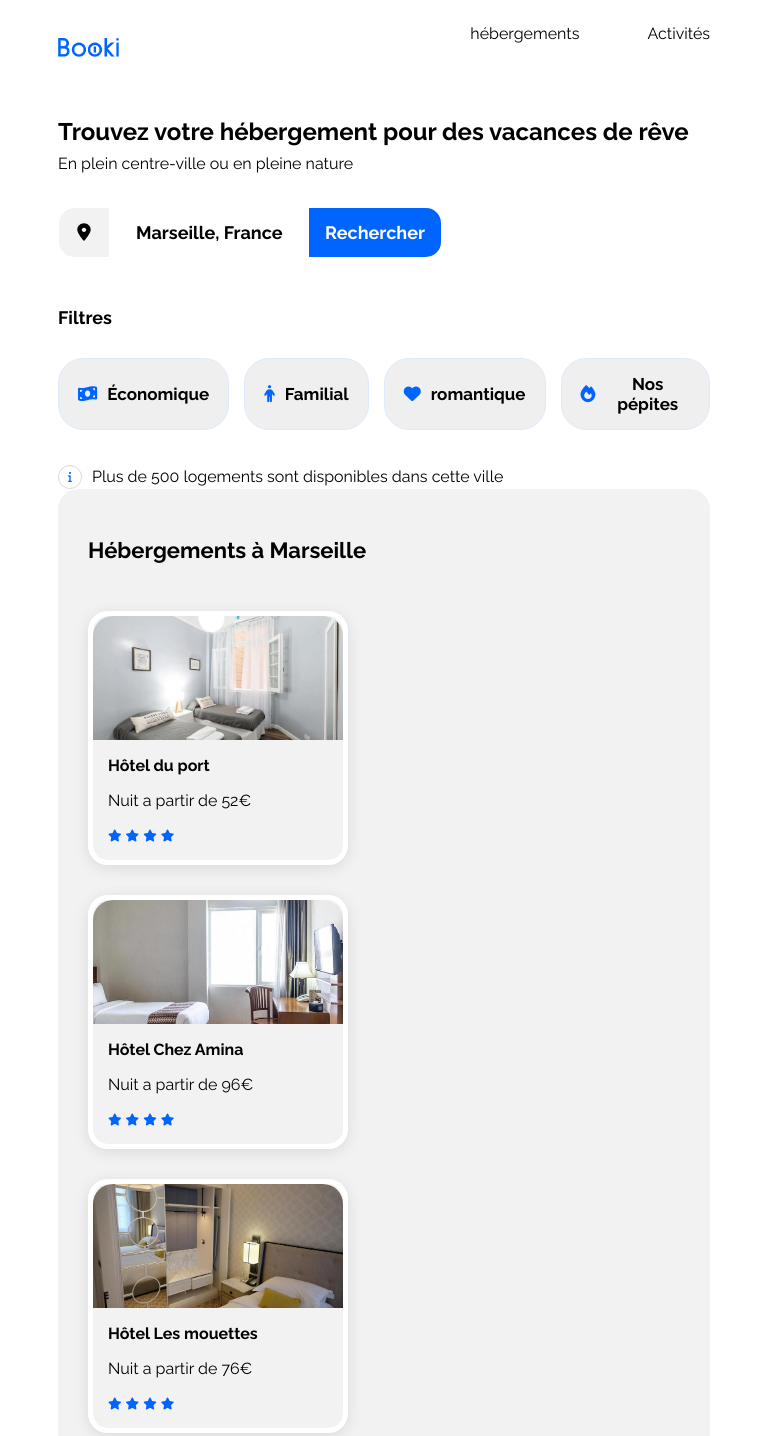
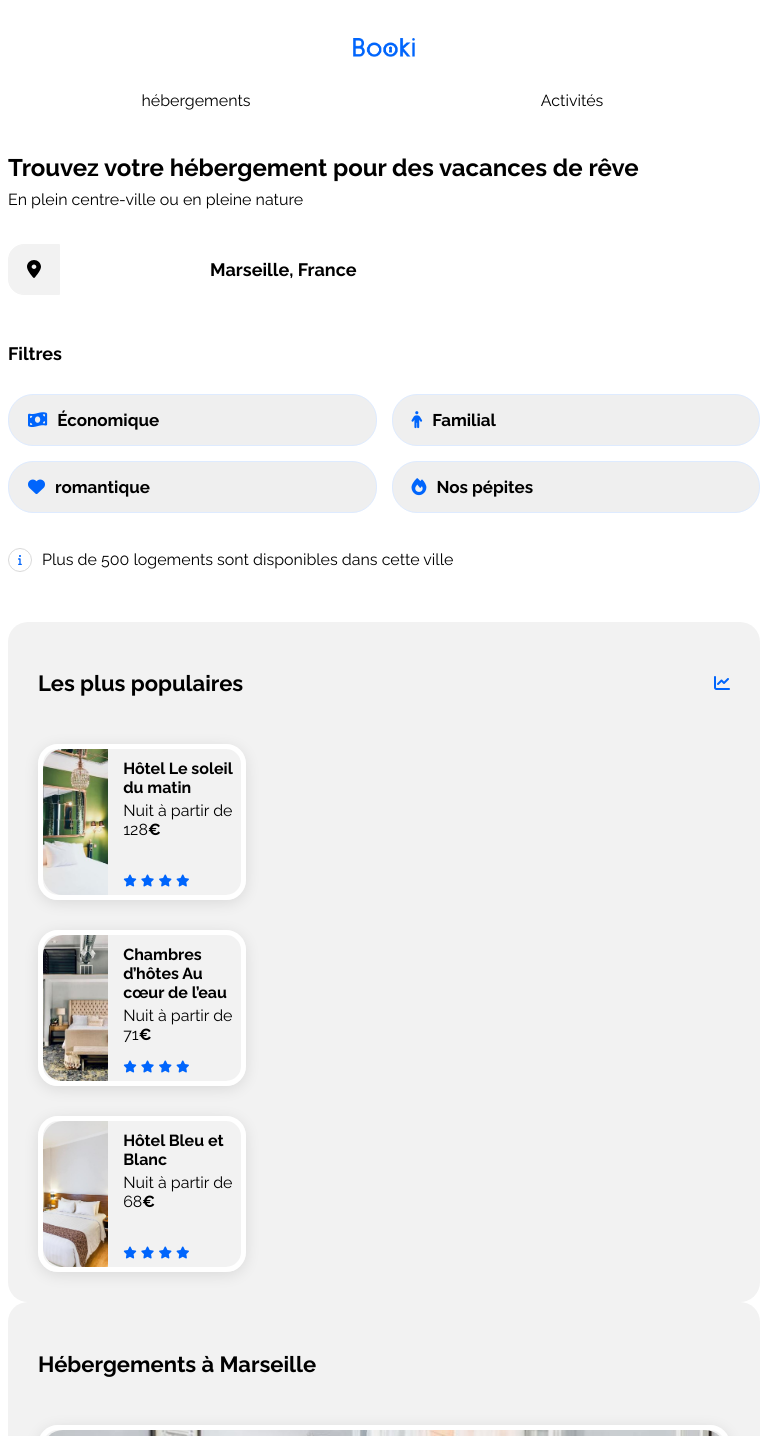
Before and after one commit to Kevin13600/Uyttenbroeck_Kevin_3_Creez_la_page_d_accueil_d_une_agence_de_voyage_avec_HTML_CSS_220224, a plain HTML site: page index.html in a window 768 px wide. Shown: the top 1436 px of the page. Drawn offline with Linux system fonts and the light colour scheme.

Commit message:
Partie hebergements-and-populaires OK, responsive OK.

```diff
--- a/css/style.css
+++ b/css/style.css
@@ -220,18 +220,17 @@ a {
 .hebergements {
     display: flex;
     flex-direction: column;
-    width: 68%;
+    width: 66.66%;
     gap: 30px;
 }
 
 .hebergements-cards {
-    display: flex;
-    flex-wrap: wrap;
+    display: grid;
+    grid-template-columns: 1fr 1fr 1fr;
     gap: 30px;
 }
 
 .hebergements-card {
-    width: 250px;
     display: flex;
     flex-direction: column;
     border: 5px solid #ffffff;
@@ -249,16 +248,30 @@ a {
     object-fit: cover;
 }
 
-.hebergements-card .hebergements-card-content {
+.hebergements-card-content {
     padding: 0 15px 0 15px;
     display: flex;
     flex-direction: column;
     justify-content: space-between;
 }
 
+.hebergements-cards .hebergements-card-title {
+    margin-top: 4px;
+    margin-bottom: 8px;
+}
+
+.hebergements-cards .hebergements-card-subtitle {
+    margin-top: 0;
+    margin-bottom: 8px;
+}
+
+.hebergements-cards .hebergements-card-rating {
+    margin-top: 0;
+}
+
 /****** Populaires ***********/
 .populaires {
-    width: 32%;
+    width: 33.33%;
     display: flex;
     flex-direction: column;
     gap: 30px;
@@ -271,6 +284,7 @@ a {
 }
 
 .populaires-cards .populaires-card {
+    height: 146px;
     display: flex;
     border-radius: 20px;
     border: 5px solid #ffffff;
@@ -285,7 +299,7 @@ a {
 
 .populaires-cards img {
     width: 33%;
-    height: 136px;
+    height: auto;
     border-top-left-radius: 20px;
     border-bottom-left-radius: 20px;
     object-fit: cover;
@@ -300,16 +314,6 @@ a {
     box-sizing: border-box;
 }
 
-.populaires-card-txt {
-    display: flex;
-    justify-content: start;
-    flex-direction: column;
-}
-
-.populaires-card-txt h3,
-.populaires-card-txt p {
-    margin: 2.5px;
-}
 
 .populaires-cards .populaires-card-title {
     margin-top: 10px;
@@ -328,14 +332,6 @@ a {
 
 /****** Media queries ***********/
 
-@media screen and (min-width:1024px) and (max-width: 1440px) {
-
-}
-
-
-
-
-
 
 @media screen and (min-width:1024px) {
     .search-button-mobile {
@@ -349,11 +345,31 @@ a {
 
 /* Medium devices (tablets, less/equal than 1024px) */
 @media screen and (min-width:768px) and (max-width: 1024px) {
+
+    /* info-group */
+
+    .search-button-mobile {
+        display: none;
+    }
+
+    .info-group-filter {
+        display: flex;
+        flex-direction: column;
+        align-items: start;
+    }
+
+    .info-group-box {
+        flex-wrap: nowrap;
+    }
+
+    /* hebergements-and-populaires */
+
     .hebergements-and-populaires {
         flex-direction: column;
     }
 
-    .hebergements {
+    .hebergements,
+    .populaires {
         width: 100%;
     }
 
@@ -362,7 +378,6 @@ a {
     }
 
     .populaires {
-        width: 100%;
         margin-top: 50px;
     }
 
@@ -384,26 +399,11 @@ a {
         font-size: 13px;
     }
 
-    /* info-group */
-
-    .search-button-mobile {
-        display: none;
-    }
-
-    .info-group-filter {
-        display: flex;
-        flex-direction: column;
-        align-items: start;
-    }
-
-    .info-group-box {
-        flex-wrap: nowrap;
-    }
 
 }
 
 /* Small devices (phones, less than 768px) */
-@media screen and (min-width: 320px) and (max-width: 767.98px) {
+@media screen and (min-width: 280px) and (max-width: 768px) {
     .main-container {
         padding: 0;
     }
@@ -441,10 +441,14 @@ a {
 
     /* info-group */
 
+    .info-group-search-bar {
+        display: grid;
+        grid-template-columns: 1fr 2fr 1fr;
+    }
+
     .search-button-desktop {
         display: none;
     }
-
 
     .search-button-mobile {
         width: 49px;
@@ -466,17 +470,17 @@ a {
             display: flex;
             flex-direction: column;
             align-items: start;
-            max-width: 340px;
         }
 
         .info-group-box {
-            justify-content: space-between;
+            display: grid;
+            grid-template-columns: 1fr 1fr;
             width: 100%;
         }
 
-        .box-filter {
-            width: 162px;
-        }
+       .box-filter {
+        align-self: center;
+       }
 
         /* hebergements-and-populaires */
 
@@ -484,8 +488,17 @@ a {
             flex-direction: column-reverse;
         }
 
-        .hebergements-cards,
+        .hebergements,
+        .populaires {
+            width: 100%;
+        }
+
         .populaires-cards {
             flex-direction: column;
         }
+
+        .hebergements-cards {
+            display: flex;
+            flex-direction: column;
+        }
 }
--- a/index.html
+++ b/index.html
@@ -79,7 +79,7 @@
             <span>Plus de 500 logements sont disponibles dans cette ville</span>
           </div>
         </section>
-        <div class="hebergements-and-populaires">
+        <section class="hebergements-and-populaires">
           <section class="hebergements">
             <h2 class="hebergements-title">Hébergements à Marseille</h2>
             <div class="hebergements-cards">
@@ -313,7 +313,7 @@
                   </div>
                 </article>
               </a>
-              <a href="#" class="populaires-link">
+              <a href="#" >
                 <article class="populaires-card">
                   <img
                     src="./images/hebergements/blanc.jpg"
@@ -342,7 +342,7 @@
               </a>
             </div>
           </section>
-        </div>
+        </section>
       </main>
       <footer></footer>
     </div>
```
